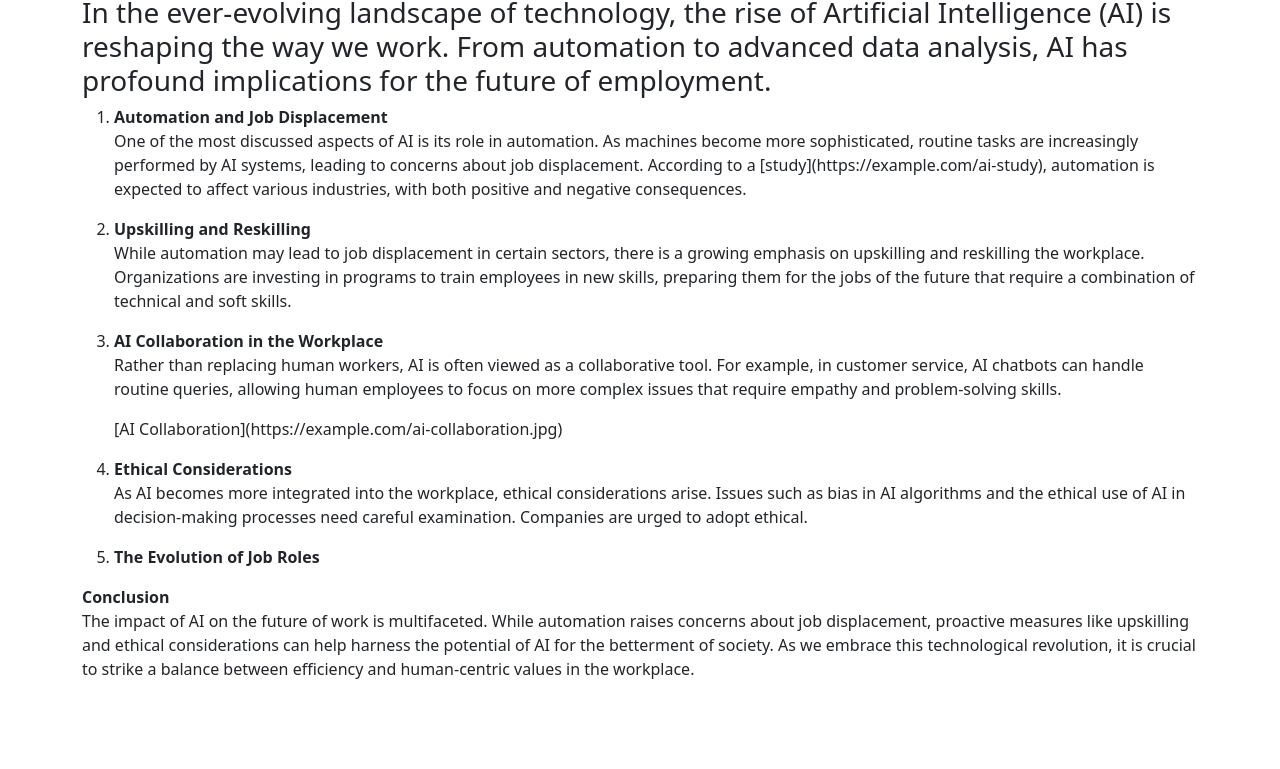
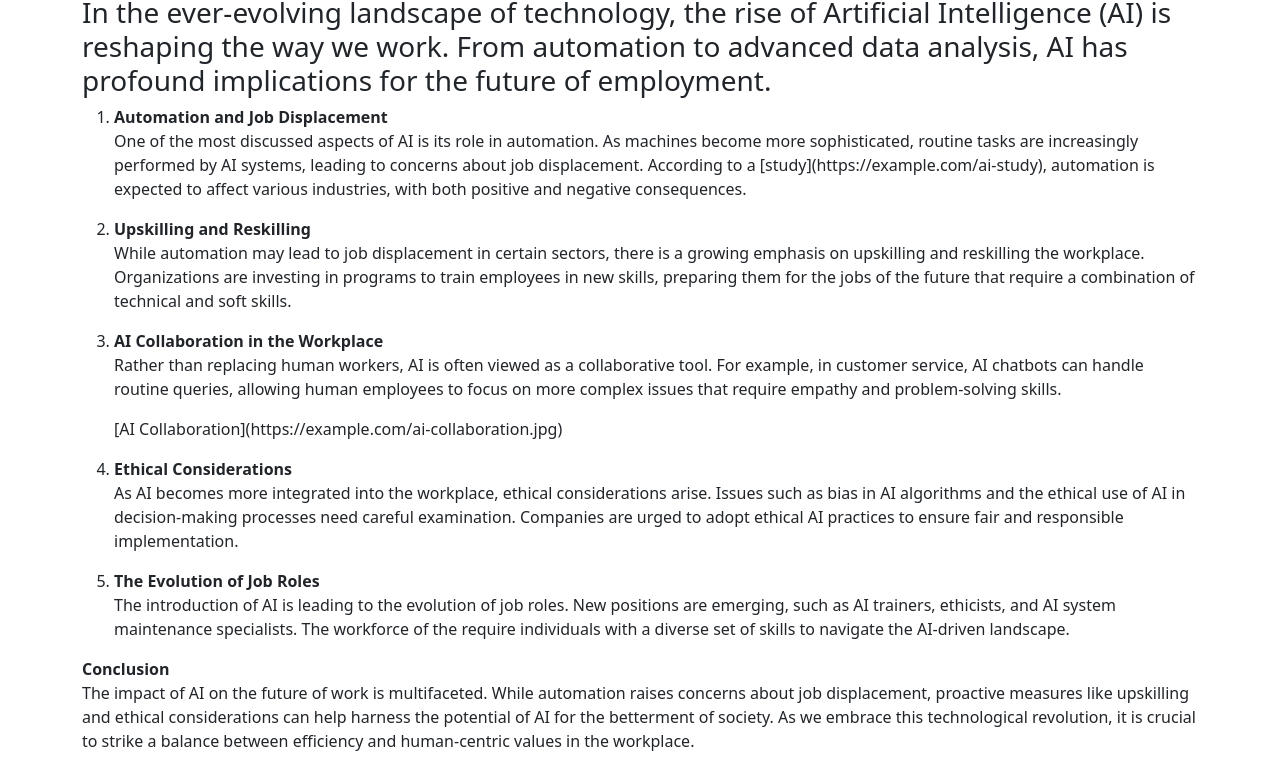
Before and after one commit to ClevertAnderson/203847414-WEBAPPS, a plain HTML site: page ai.html in a window 1280 px wide. Shown: the part 106-875 px from the top of the page. Before the commit the page ends 803 px from the top, so only its background shows below. Drawn offline with nearby package versions, Linux system fonts and the light colour scheme.

Commit message:
Html_Exercise, Activity Complete

```diff
--- a/ai.html
+++ b/ai.html
@@ -48,7 +48,7 @@
                     Ethical Considerations
                 </dt>
                 <dl>
-                    As AI becomes more integrated into the workplace, ethical considerations arise. Issues such as bias in AI algorithms and the ethical use of AI in decision-making processes need careful examination. Companies are urged to adopt ethical.
+                    As AI becomes more integrated into the workplace, ethical considerations arise. Issues such as bias in AI algorithms and the ethical use of AI in decision-making processes need careful examination. Companies are urged to adopt ethical AI practices to ensure fair and responsible implementation.
                 </dl>
             </li>
             <li>
@@ -56,7 +56,7 @@
                     The Evolution of Job Roles
                 </dt>
                 <dl>
-
+                     The introduction of AI is leading to the evolution of job roles. New positions are emerging, such as AI trainers, ethicists, and AI system maintenance specialists. The workforce of the require individuals with a diverse set of skills to navigate the AI-driven landscape.
                 </dl>
             </li>
         </ol>
```
